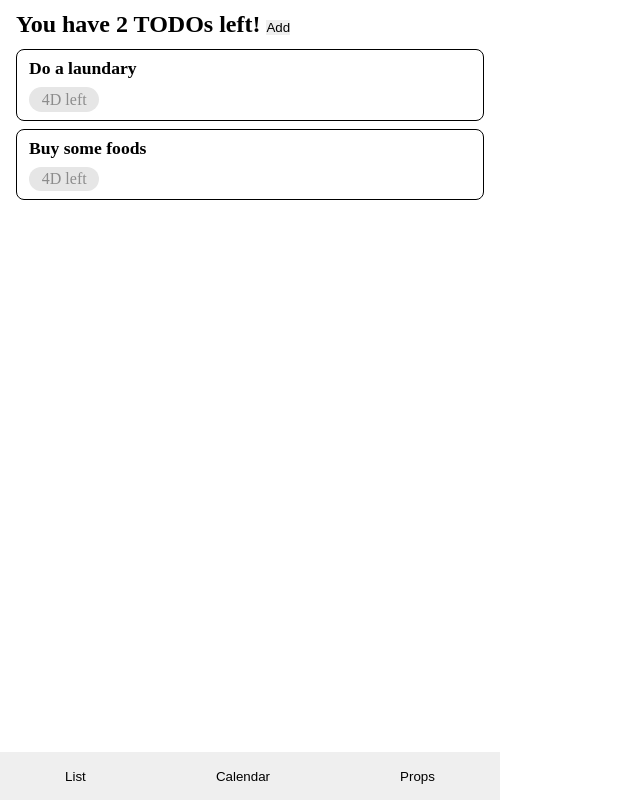
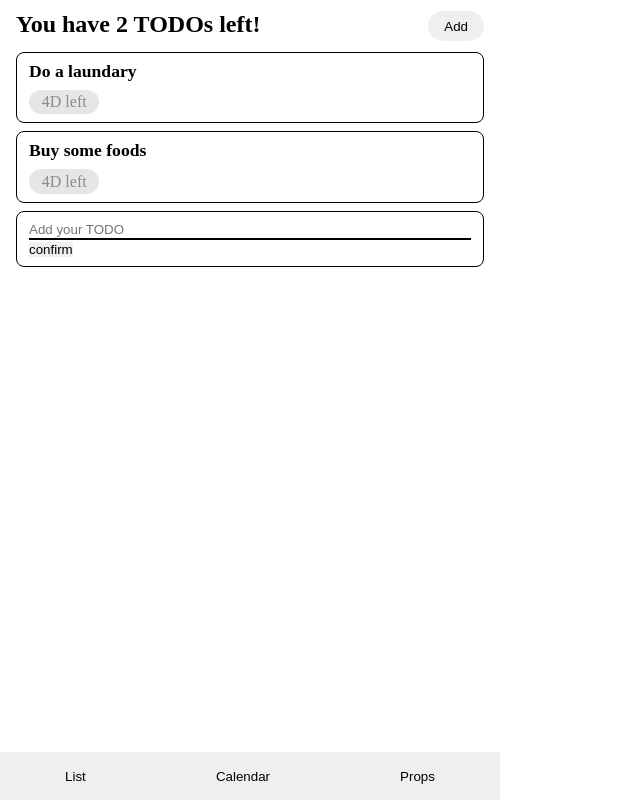
Before and after one commit to BarkNMeow/todo, a React (Create React App) app: page / in a window 1280 px wide. Both pictures are taken after a click on the button "Add". Shown: the whole page, without its empty margins (0-640 px from the left). Built offline with nearby package versions, Linux system fonts and the light colour scheme.

Commit message:
Added function to add the TODOs

```diff
--- a/src/index.css
+++ b/src/index.css
@@ -44,10 +44,24 @@ nav button{
 }
 
 .tab-title{
+    display: flex;
+    justify-content: center;
+    height: 2.25rem;
     padding: .2rem 0;
     margin-bottom: .5rem;
     font-size: 1.5rem;
     font-weight: bold;
+}
+
+.tab-title button{
+    margin-left: auto;
+    padding: .1rem 1rem;
+    border-radius: 100rem;
+}
+
+.todo-list-scroll{
+    height: calc(100% - 2.25rem);
+    overflow-y: scroll;
 }
 
 .todo-list{
@@ -55,7 +69,6 @@ nav button{
     margin-bottom: .5rem;
     border-radius: .5rem;
     border: 1px solid black;
-
 }
 
 .todo-text{
@@ -71,3 +84,16 @@ nav button{
     color: rgb(140, 140, 140);
     border-radius: 100rem;
 }
+
+.todo-add{
+    padding: .5rem .75rem;
+    margin-bottom: .5rem;
+    border-radius: .5rem;
+    border: 1px solid black;
+}
+
+.todo-add input{
+    width: 100%;
+    height: 1.2rem;
+    border-bottom: 2px solid black;
+}
--- a/src/todolist.tsx
+++ b/src/todolist.tsx
@@ -2,6 +2,7 @@ import * as React from "react";
 import './index.css';
 
 interface TodolistType {
+    add: Boolean,
     todo: Array<TodoProp>,
 }
 
@@ -30,14 +31,43 @@ class Todolist extends React.Component<{}, TodolistType>{
         super(props);
         this.state = {
             todo: [{text: 'Do a laundary', due: 0}, {text: 'Buy some foods', due: 0}],
+            add: false,
         };
+
+        console.log(this.state.add)
+    }
+
+    updateTodo(e: any){
+        e.preventDefault();
+
+        const text = e.target.text.value;
+        this.setState({
+            todo: [...this.state.todo, {text: text, due: 0}],
+            add: false,
+        })
     }
 
     render() {
         return(
             <div className="tab">
-                <div className="tab-title">You have {this.state.todo.length} TODOs left! <button>Add</button></div>
-                {this.state.todo.map((v, i) => (<Todo key={i} text={v.text} due={v.due} />))}
+                <div className="tab-title">
+                    You have {this.state.todo.length} TODOs left!
+                    <button onClick={_ => this.setState({todo: this.state.todo, add: true})}>Add</button>
+                </div>
+                <div className="todo-list-scroll">
+                    {this.state.todo.map((v, i) => (<Todo key={i} text={v.text} due={v.due} />))}
+                    {
+                        this.state.add == true ? (
+                        <form className="todo-add" onSubmit={e => this.updateTodo(e)}>
+                            <input placeholder="Add your TODO" name="text"></input>
+                            <div>
+                                <button>confirm</button>
+                            </div>
+                        </form>
+                        ) : (<div></div>)
+                    }
+                </div>
+
             </div>
         )
     }
```
